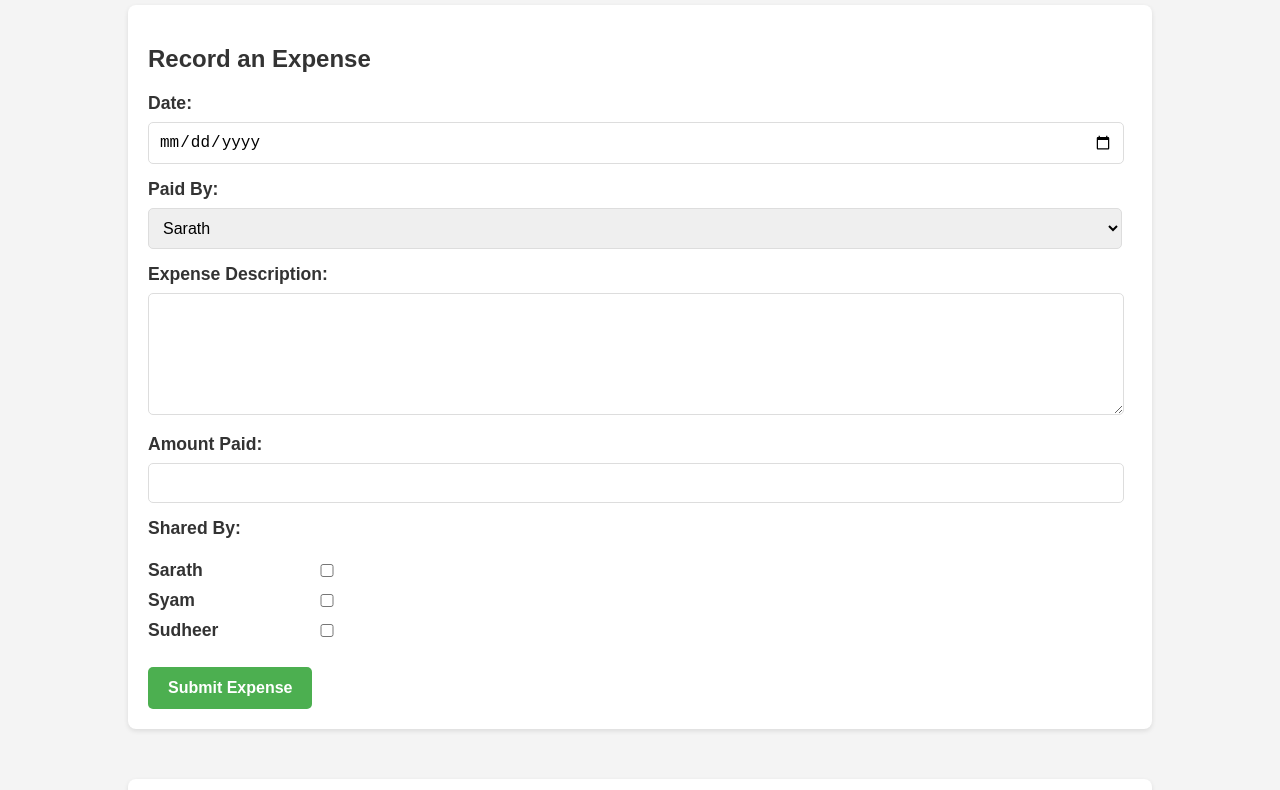
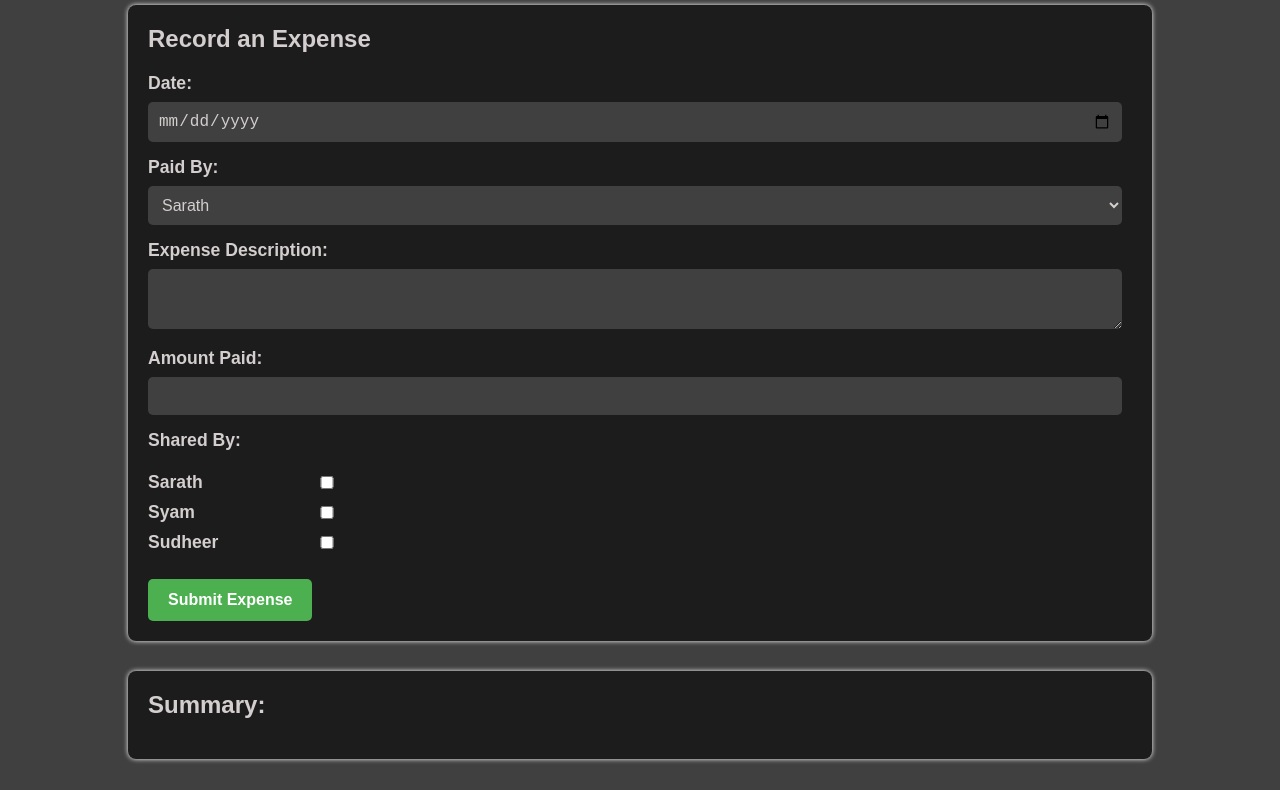
Before and after one commit to asarath94/Trip-Expense-Manager, a website: page public/index.html in a window 1280 px wide. Shown: the part 80-870 px from the top of the page. Drawn offline with Linux system fonts and the light colour scheme; no server answers.

Commit message:
css changes to the page

```diff
--- a/public/styles.css
+++ b/public/styles.css
@@ -3,24 +3,22 @@ body {
   font-family: Arial, sans-serif;
   margin: 0;
   padding: 0;
-  background-color: #f4f4f4;
+  background-color: #404040;
   color: #333;
-}
-
-/* Header styling */
-header {
-  background-color: #ff914d;
-  padding: 20px;
-  text-align: center;
-  color: white;
 }
 
 h1 {
   margin: 0;
   font-size: 2.5rem;
   font-weight: 600;
+  color: #d4cece;
+  text-shadow: 0 0 10px black;
 }
 
+h2 {
+  color: #d4cece;
+  margin-top: 0px;
+}
 /* Container for the entire page */
 .container {
   width: 80%;
@@ -33,14 +31,9 @@ h1 {
 section {
   padding: 20px;
   margin: 20px 0px;
-  background-color: white;
+  background-color: rgb(28, 28, 28);
   border-radius: 8px;
-  box-shadow: 0 2px 5px rgba(0, 0, 0, 0.1);
-}
-
-/* Expense form styling */
-#expense-form {
-  margin-bottom: 30px;
+  box-shadow: 0 0 5px rgb(255, 255, 255);
 }
 
 form label {
@@ -48,6 +41,7 @@ form label {
   margin-bottom: 8px;
   display: block;
   font-weight: bold;
+  color: #d4cece;
 }
 
 form input,
@@ -58,8 +52,10 @@ form textarea {
   width: 97%;
   margin-bottom: 15px;
   margin-right: 20px;
-  border: 1px solid #ddd;
+  border: none;
   border-radius: 5px;
+  background-color: #404040;
+  color: #d4cece;
 }
 
 form button {
@@ -79,12 +75,13 @@ form button:hover {
 
 form textarea {
   resize: vertical;
-  min-height: 100px;
+  min-height: 10px;
+  height: 40px;
 }
 
 /* Expense list styling */
 #expense-list {
-  margin-top: 50px;
+  margin-top: 30px;
 }
 
 table {
@@ -107,11 +104,13 @@ table th {
 }
 
 table tr:nth-child(even) {
-  background-color: #f9f9f9;
+  background-color: #404040;
+  color: #d4cece;
 }
 
-table tr:hover {
-  background-color: #f1f1f1;
+table tr:nth-child(odd) {
+  background-color: #f9f9f9;
+  font-weight: bold;
 }
 
 /* Responsive design */
```
